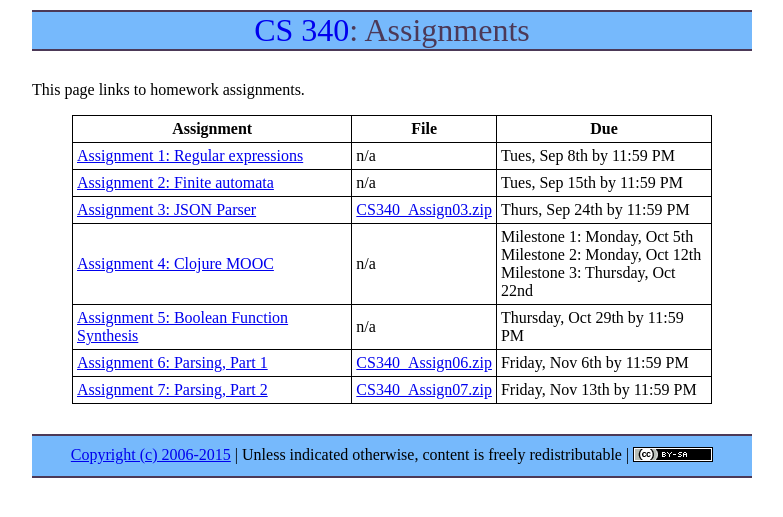
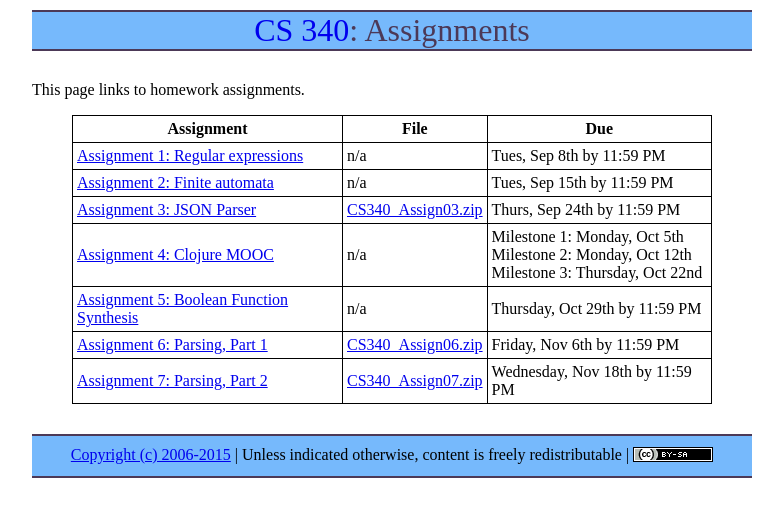
Before and after one commit to ycpcs/cs340-fall2015, a Jekyll site: the page built from assign/index.md, in a window 1280 px wide. Shown: the top 517 px of the page, without its empty margins (248-1031 px from the left). Built offline with Jekyll 4.4.1, drawn with Linux system fonts in a browser that asks for light colours; Markdown is read by kramdown in place of the engine named in the settings.

Commit message:
move due date for assign07 to Wed 11/18

```diff
--- a/assign/index.md
+++ b/assign/index.md
@@ -13,7 +13,7 @@ This page links to homework assignments.
 > [Assignment 4: Clojure MOOC](assign04.html) | n/a | Milestone 1: Monday, Oct 5th<br>Milestone 2: Monday, Oct 12th<br>Milestone 3: Thursday, Oct 22nd
 > [Assignment 5: Boolean Function Synthesis](assign05.html) | n/a | Thursday, Oct 29th by 11:59 PM
 > [Assignment 6: Parsing, Part 1](assign06.html) | [CS340\_Assign06.zip](CS340_Assign06.zip) | Friday, Nov 6th by 11:59 PM
-> [Assignment 7: Parsing, Part 2](assign07.html) | [CS340\_Assign07.zip](CS340_Assign07.zip) | Friday, Nov 13th by 11:59 PM
+> [Assignment 7: Parsing, Part 2](assign07.html) | [CS340\_Assign07.zip](CS340_Assign07.zip) | Wednesday, Nov 18th by 11:59 PM
 
 <!--
 > [Assignment 8: Code Generation](assign08.html) | [CS340\_Assign08.zip](CS340_Assign08.zip) | Tuesday, Dec 9th by 11:59 PM
```
Also changed, not shown: assign/assign07.md (+1 -1 lines), index.md (+1 -0 lines).
